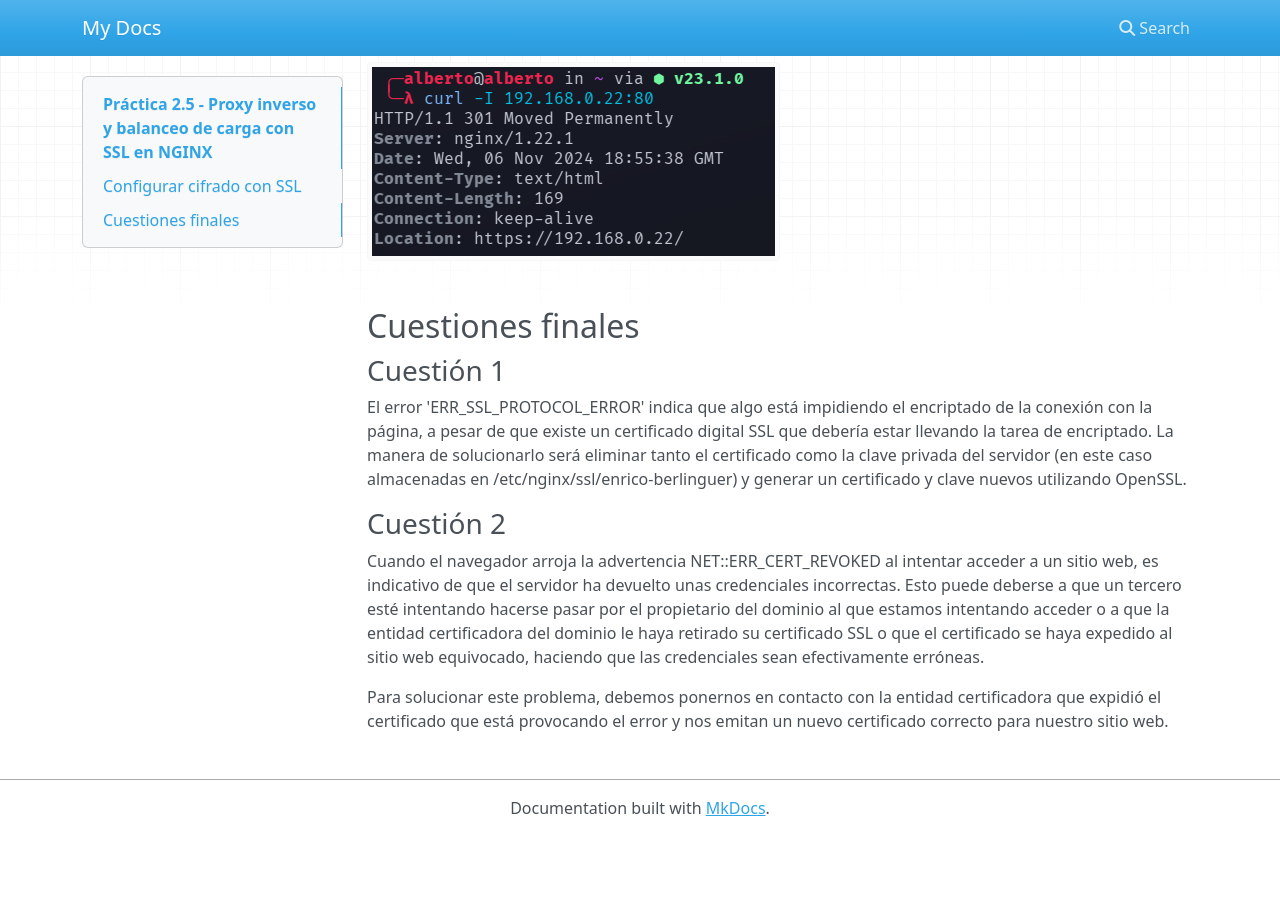
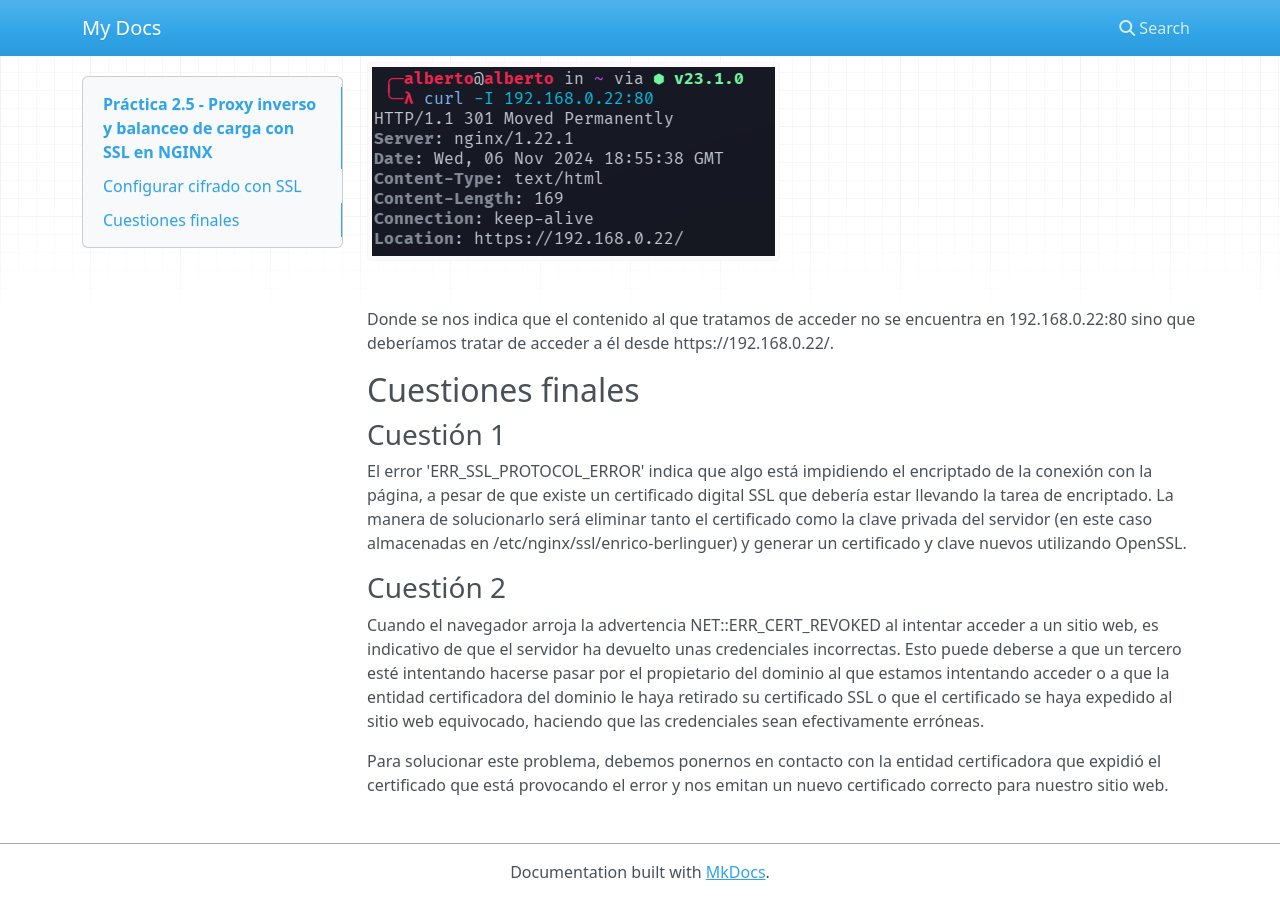
Before and after one commit to Albert0PB/PerezBernabeu_Alberto_DAW_UD2_P5, an MkDocs documentation site: the page built from docs/index.md, in a window 1280 px wide and 900 px high, scrolled down 3806 px. Built offline with MkDocs 1.6.1, drawn with Linux system fonts in a browser that asks for light colours; nearby versions of some CDN libraries; before the commit the page ends 4642 px from its top, so only the background shows below that.

Commit message:
pequeña modificación en la documentación

```diff
--- a/docs/index.md
+++ b/docs/index.md
@@ -62,6 +62,8 @@ podemos utilizar curl para comprobar que la redirección se está realizando cor
 
 ![Comprobación de redirección con curl](./images/comprobacion_cabecera.png)
 
+Donde se nos indica que el contenido al que tratamos de acceder no se encuentra en 192.168.0.22:80 sino
+que deberíamos tratar de acceder a él desde https://192.168.0.22/.
 
 ## Cuestiones finales
 
```
